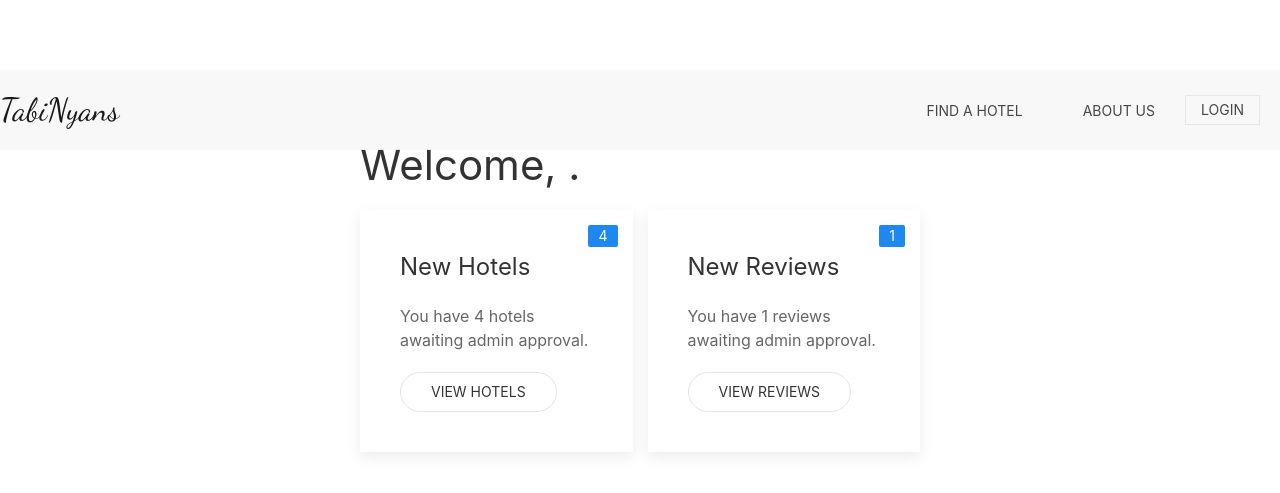
After one commit to neonritual/TabiNyans, a Django app: page /approval in a window 1280 px wide. The commit adds this page. Shown: the top 493 px of the page. Run offline with Django 3.2, Linux system fonts and the light colour scheme; data comes from the database, SQL or seed files in the repository; both versions use the stored data as it was after the commit; some libraries are stand-ins or nearby versions.

Commit message:
Admin approval start

```diff
--- a/TabiNyans/templates/about.html
+++ b/TabiNyans/templates/about.html
@@ -5,5 +5,7 @@
 
 <p>Cover Photo by <a href="https://unsplash.com/@sarahdorweiler?utm_source=unsplash&utm_medium=referral&utm_content=creditCopyText">Sarah Dorweiler</a> on <a href="https://unsplash.com/?utm_source=unsplash&utm_medium=referral&utm_content=creditCopyText">Unsplash</a>
   </p>
+<p>Search Page Photo by <a href="https://unsplash.com/@wildewoodstudio?utm_source=unsplash&utm_medium=referral&utm_content=creditCopyText">Chinda Sam</a> on <a href="https://unsplash.com/@wildewoodstudio?utm_source=unsplash&utm_medium=referral&utm_content=creditCopyText">Unsplash</a></p>
+<p>Register Page Photo by <a href="https://unsplash.com/@uta_scholl?utm_source=unsplash&utm_medium=referral&utm_content=creditCopyText">Uta Scholl</a> on <a href="https://unsplash.com/?utm_source=unsplash&utm_medium=referral&utm_content=creditCopyText">Unsplash</a></p>
 
 {% endblock %}
--- /dev/null
+++ b/TabiNyans/templates/approval.html
@@ -0,0 +1,36 @@
+{% extends "base.html" %}
+{% block content %}
+{% load static %}
+
+
+<!--<div class="uk-height-viewport uk-margin-remove uk-flex uk-flex-center uk-flex-middle uk-background-cover"-->
+<!--     data-src="{% static 'images/chinda-sam-x7S0DXiSY9I-unsplash.jpg' %}" uk-img>-->
+
+<div class="uk-container uk-width-1-2 uk-margin-large-top">
+  <div class="uk-margin-large-top"><h1> Welcome, {{ user.username }}. </h1></div>
+
+
+  <div class="uk-child-width-1-2@m uk-grid-small uk-grid-match" uk-grid>
+    <div>
+        <div class="uk-card uk-card-default uk-card-body">
+            <h3 class="uk-card-title">New Hotels</h3>
+          {% if reviews %}<div class="uk-card-badge uk-label">{{ hotels.count }}</div>{% endif %}
+
+            <p>You have {{ hotels.count }} hotels awaiting admin approval.</p>
+          <a class="uk-button uk-button-default uk-border-pill" href="{% url 'hotel_approval' %}">View Hotels</a>
+        </div>
+    </div>
+    <div>
+        <div class="uk-card uk-card-default uk-card-body">
+            <h3 class="uk-card-title">New Reviews</h3>
+          {% if reviews %}<div class="uk-card-badge uk-label">{{ reviews.count }}</div>{% endif %}
+            <p>You have {{ reviews.count }} reviews awaiting admin approval.</p>
+          <a class="uk-button uk-button-default uk-border-pill" href="">View Reviews</a>
+        </div>
+    </div>
+</div>
+
+
+</div>
+
+{%endblock%}
--- a/TabiNyans/templates/base.html
+++ b/TabiNyans/templates/base.html
@@ -61,7 +61,7 @@
     <!-- UIkit Navbar -->
 
 <div uk-sticky="sel-target: .uk-navbar-container; cls-active: uk-navbar-sticky" class="transparency-low">
-    <nav class="uk-navbar-container uk-margin uk-position-top uk-animation-slide-top" uk-navbar>
+    <nav class="uk-navbar-container uk-margin uk-position-top" uk-navbar="dropbar-mode: push" uk-navbar>
     <div class="uk-navbar-left">
 
         <a id="logo-font" class="uk-navbar-item uk-logo" href="{% url 'index' %}">TabiNyans</a>
--- a/TabiNyans/templates/search.html
+++ b/TabiNyans/templates/search.html
@@ -3,7 +3,7 @@
 {% load static %}
 
 <div class="uk-height-viewport uk-margin-remove uk-flex uk-flex-center uk-flex-middle uk-background-cover"
-     data-src="{% static 'images/uta-scholl-W-bi51DgwYQ-unsplash.jpg' %}" uk-img>
+     data-src="{% static 'images/chinda-sam-x7S0DXiSY9I-unsplash.jpg' %}" uk-img>
 
 <div class="uk-card uk-card-default uk-card-large uk-box-shadow-medium">
     <div class="uk-card-body">
--- a/TabiNyans/urls.py
+++ b/TabiNyans/urls.py
@@ -1,6 +1,6 @@
 from django.contrib import admin
 from django.urls import include, path
-from .views import AllHotels, HotelDetailView, AddReview, index, add_hotel, register_user, login_user, logout_user, AboutUs, search_hotels
+from .views import AllHotels, HotelDetailView, AddReview, index, add_hotel, register_user, login_user, logout_user, AboutUs, search_hotels, admin_approval, hotel_approval
 from django.conf import settings
 from django.conf.urls.static import static
 
@@ -13,6 +13,8 @@ urlpatterns = [
     path('login', login_user, name='login'),
     path('logout', logout_user, name='logout'),
     path('search', search_hotels, name='search'),
+    path('approval', admin_approval, name='approval'),
+    path('hotel_approval', hotel_approval, name='hotel_approval'),
     path('all', AllHotels.as_view(), name="all_hotels"),
     path('about', AboutUs.as_view(), name="about"),
     path('hotel/<int:pk>', HotelDetailView.as_view(), name="hotel_detail"),
--- a/TabiNyans/views.py
+++ b/TabiNyans/views.py
@@ -31,6 +31,18 @@ def index(request):
 
         context = {}
         return render(request, 'index.html', context)
+
+def admin_approval(request):
+
+    hotels = Hotel.objects.filter(admin_approved=False)
+    reviews = Review.objects.filter(admin_approved=False)
+    user = request.user
+    return render(request, 'approval.html', {'hotels': hotels, 'user': user, 'reviews': reviews})
+
+def hotel_approval(request):
+    hotels = Hotel.objects.filter(admin_approved=False)
+    user = request.user
+    return render(request, 'hotel_approval.html', {'hotels': hotels, 'user': user})
 
 
 @csrf_protect
@@ -169,8 +181,5 @@ def search_hotels(request):
         form = HotelSearchForm()
         return render(request, 'search.html', {'form':form})
 
-
-
-
     context = {}
     return render(request, 'search.html', context)
```
Also changed, not shown: TabiNyans/templates/hotel_approval.html (added, +33 -0 lines), TabiNyans/static/images/chinda-sam-x7S0DXiSY9I-unsplash.jpg (added), db.sqlite3.
